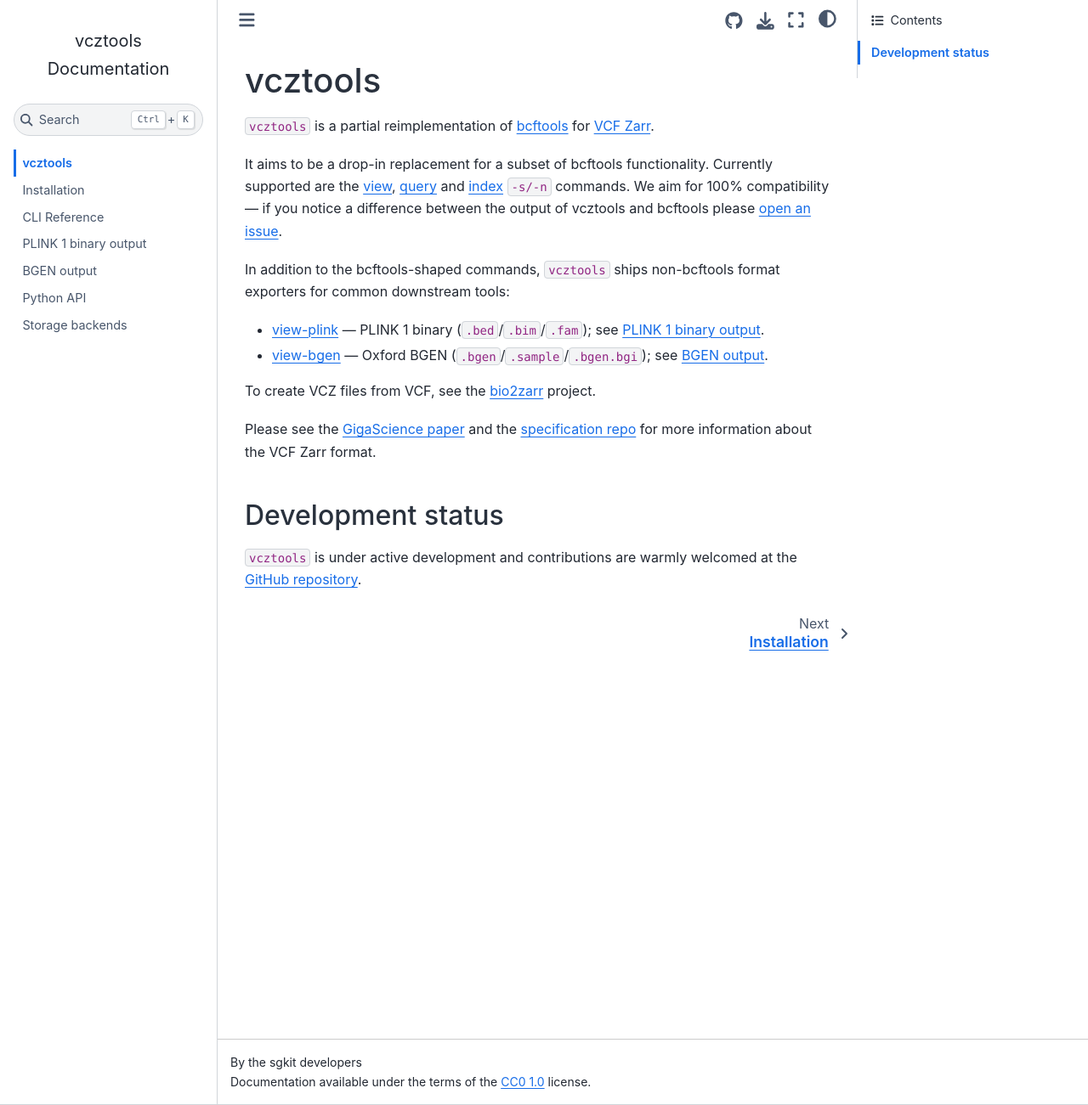
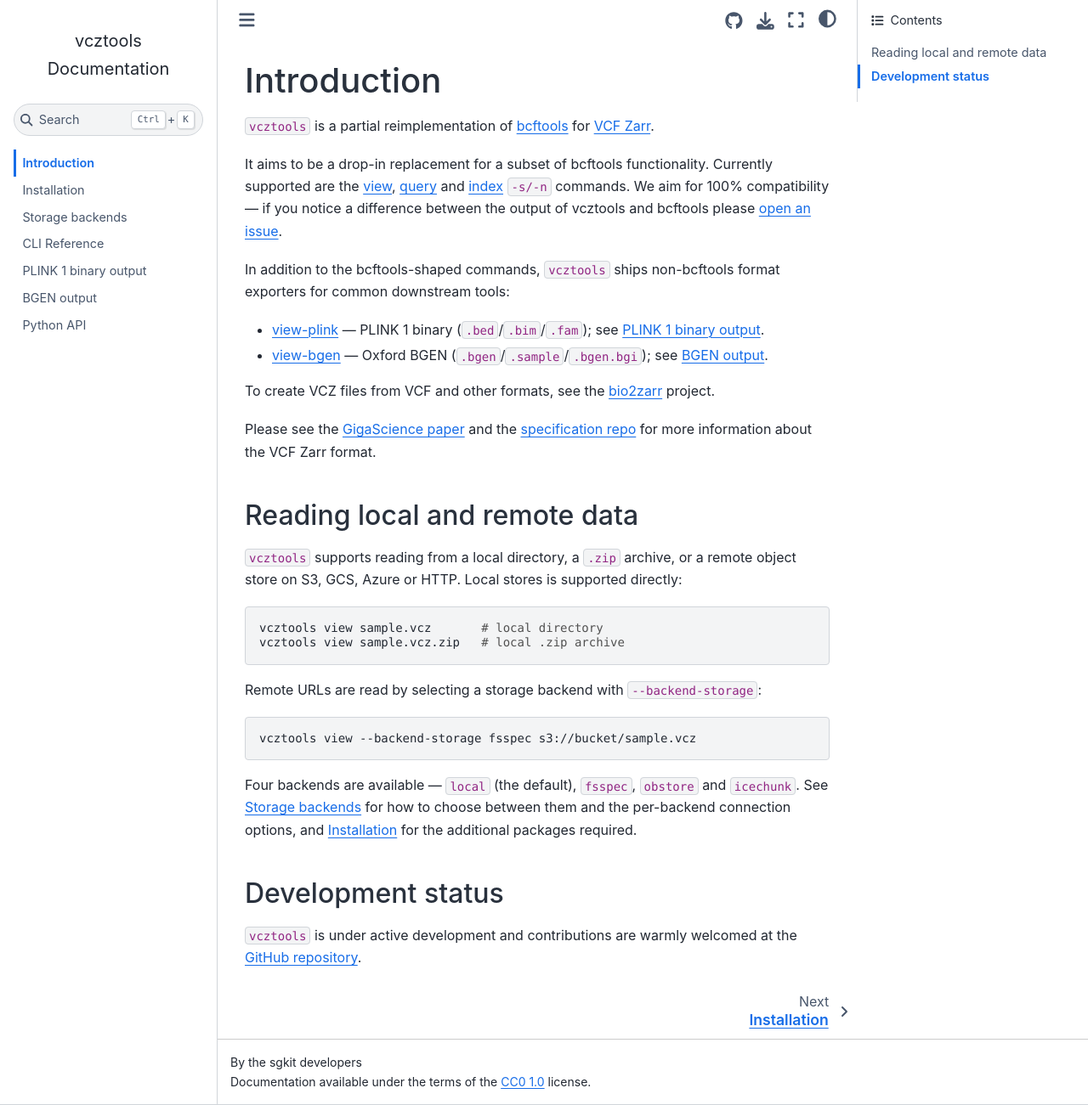
Before and after one commit to sgkit-dev/vcztools, a Jupyter Book: the page built from docs/intro.md, in a window 1280 px wide and 1301 px high. Shown: the whole window at 85% size. Built offline with Jupyter Book 1.0.4 settings and Sphinx 7.4.7 and the Sphinx Book theme 1.1.4, drawn with Linux system fonts in a browser that asks for light colours.

Commit message:
Foreground remote/cloud storage support in the docs
Surface vcztools' ability to read VCZ stores in place from remote object
stores. Add a "Reading local and remote data" section to the intro with
local and s3:// examples, a remote-storage orientation note to the CLI
reference, and an "Optional dependencies" section to the installation page
covering the obstore/icechunk extras and the fsspec protocol drivers
(s3fs/gcsfs/adlfs). Move the storage backends page up the table of contents.
All new mentions link to the storage backends page.

````diff
--- a/docs/_toc.yml
+++ b/docs/_toc.yml
@@ -2,8 +2,8 @@
 root: intro
 chapters:
 - file: installation
+- file: storage_backends
 - file: cli_ref
 - file: plink
 - file: bgen
 - file: python_api
-- file: storage_backends
--- a/docs/intro.md
+++ b/docs/intro.md
@@ -1,4 +1,4 @@
-# vcztools
+# Introduction
 
 `vcztools` is a partial reimplementation of
 [bcftools](https://samtools.github.io/bcftools/bcftools.html) for
@@ -20,13 +20,35 @@
 - {ref}`view-bgen<cmd-vcztools-view-bgen>` — Oxford BGEN
   (`.bgen`/`.sample`/`.bgen.bgi`); see {ref}`sec-bgen`.
 
-To create VCZ files from VCF, see the
+To create VCZ files from VCF and other formats, see the
 [bio2zarr](https://sgkit-dev.github.io/bio2zarr/) project.
 
 Please see the [GigaScience paper](https://doi.org/10.1093/gigascience/giaf049)
 and the [specification repo](https://github.com/sgkit-dev/vcf-zarr-spec/)
 for more information about the VCF Zarr format.
 
+## Reading local and remote data
+
+`vcztools` supports reading from a local directory, a `.zip`
+archive, or a remote object store on S3, GCS, Azure or HTTP.
+Local stores is supported directly:
+
+```bash
+vcztools view sample.vcz       # local directory
+vcztools view sample.vcz.zip   # local .zip archive
+```
+
+Remote URLs are read by selecting a storage backend with `--backend-storage`:
+
+```bash
+vcztools view --backend-storage fsspec s3://bucket/sample.vcz
+```
+
+Four backends are available — `local` (the default), `fsspec`, `obstore` and
+`icechunk`. See {ref}`sec-storage-backends` for how to choose between them and
+the per-backend connection options, and {ref}`sec-installation` for the
+additional packages required.
+
 ## Development status
 
 `vcztools` is under active development and contributions are warmly welcomed
````
Also changed, not shown: docs/cli_ref.md (+10 -1 lines), docs/installation.md (+22 -0 lines).
